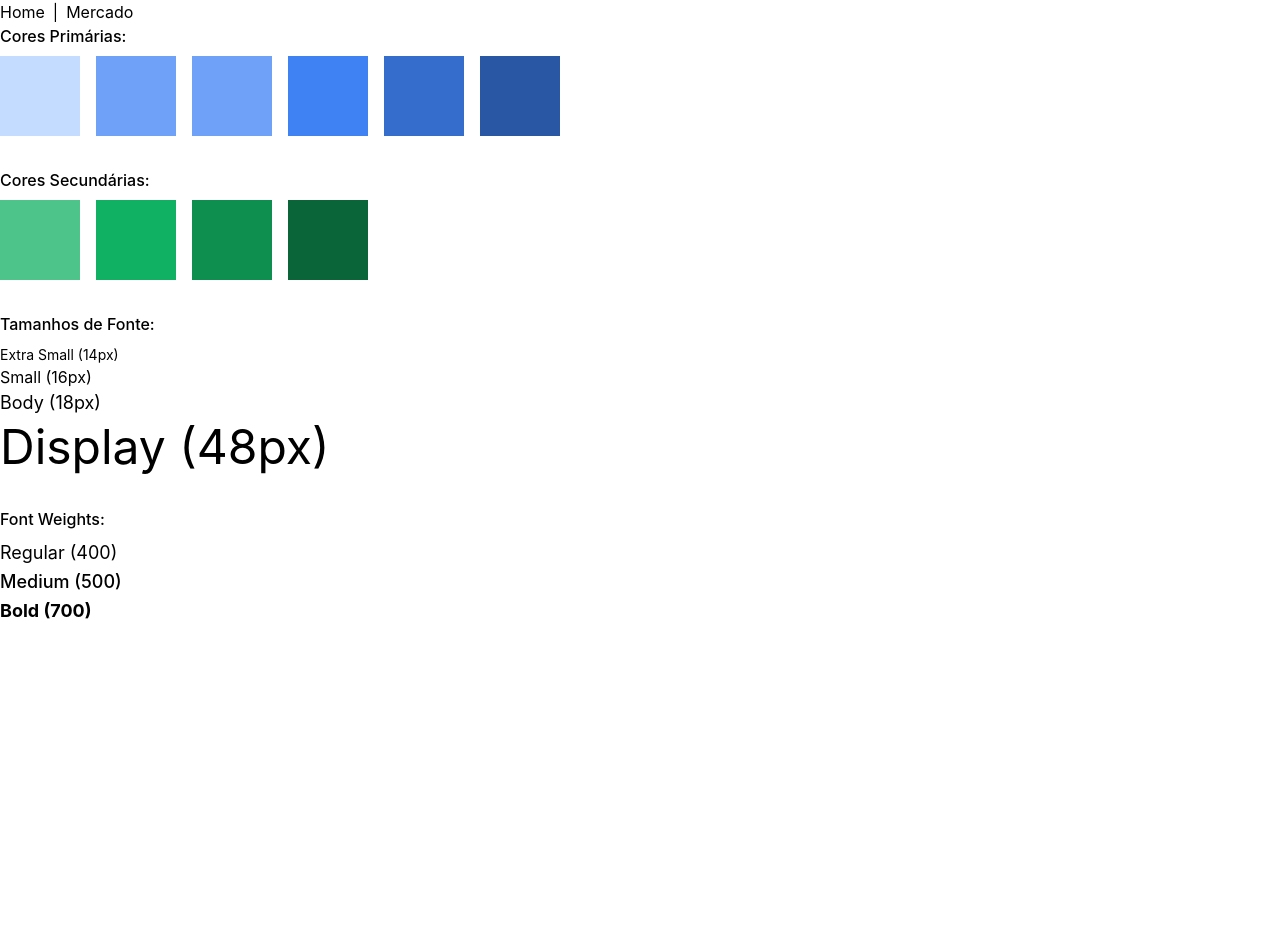
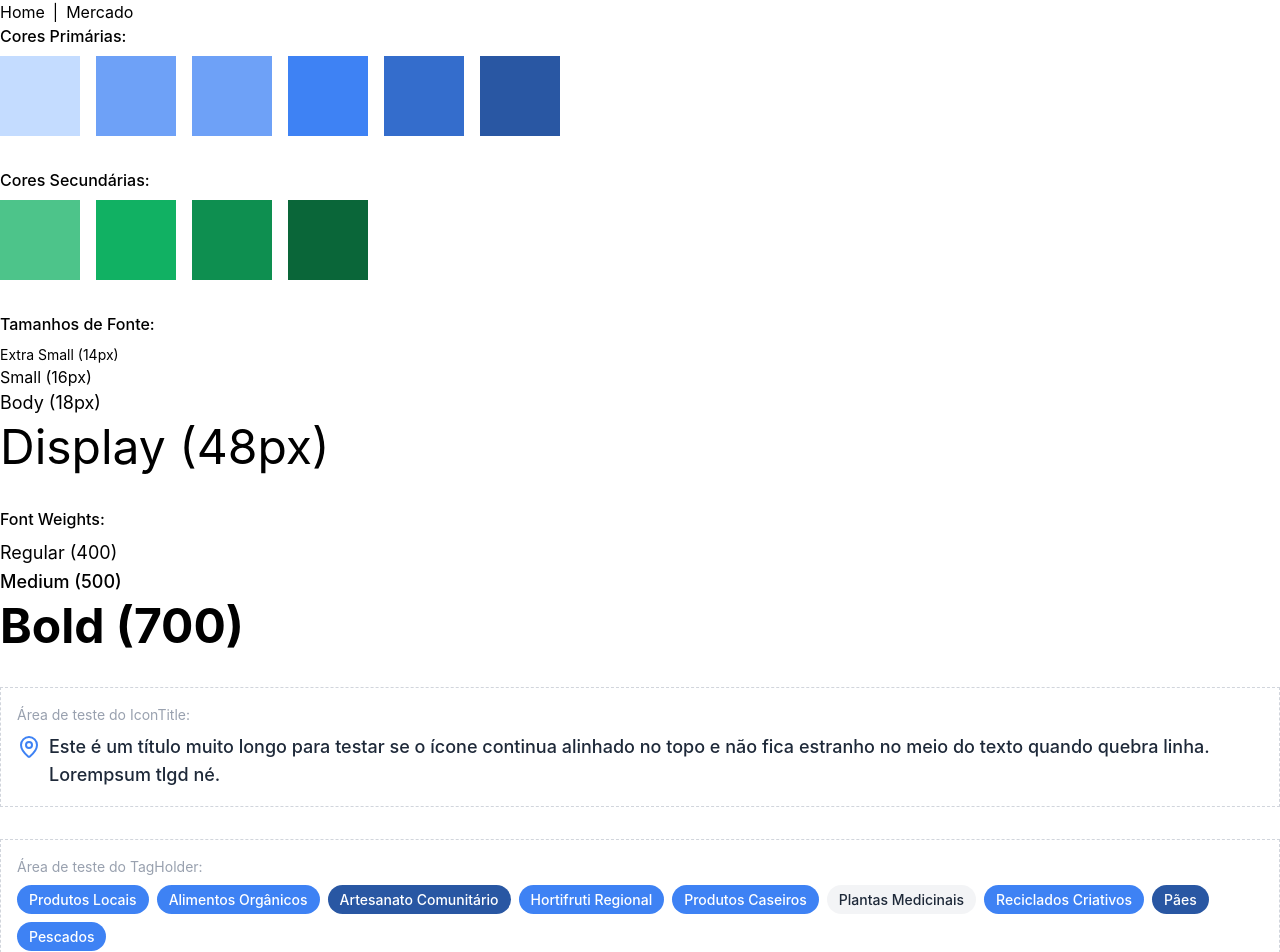
Before and after one commit to sillyveira/cinviva, a React (Vite) app: page / in a window 1280 px wide. Shown: the top 952 px of the page. Before the commit the page ends 800 px from the top, so only its background shows below. Built offline with nearby package versions, Linux system fonts and the light colour scheme.

Commit message:
add Typography component

```diff
--- a/package.json
+++ b/package.json
@@ -11,6 +11,8 @@
   },
   "dependencies": {
     "@tailwindcss/vite": "^4.1.18",
+    "lucide-react": "^0.562.0",
+    "prop-types": "^15.8.1",
     "react": "^19.2.0",
     "react-dom": "^19.2.0",
     "react-router-dom": "^6.14.1"
--- /dev/null
+++ b/src/components/IconTitle.jsx
@@ -0,0 +1,34 @@
+import React from 'react';
+
+/**
+ * Componente IconTitle
+ * Usado como cabeçalho de cards ou seções (ex: Horários, Eventos).
+ * * @param {Object} props
+ * @param {ElementType} props.icon   - Componente de ícone (Lucide ou SVG customizado)
+ * @param {string} props.title       - O texto do título
+ * @param {string} [props.className] - Classes extras
+ */
+export function IconTitle({
+  icon: Icon,
+  title,
+  as: Tag = "h3",
+  color = "text-primary-default",
+  className = ""
+}) {
+  return (
+    <div className={`flex items-start gap-2 ${className}`}>
+      {/* items-start: Se o texto tiver 3 linhas, o ícone fica no topo,
+         não no meio (o que ficaria feio).
+      */}
+
+      <div className={`${color} flex items-center justify-center mt-0.5`}>
+        {/* mt-0.5: Um ajuste fino para alinhar perfeitamente o ícone com a altura da letra maiúscula */}
+        {Icon && <Icon size={24} />}
+      </div>
+
+      <Tag className={`text-body font-medium text-gray-800`}>
+        {title}
+      </Tag>
+    </div>
+  );
+}
--- /dev/null
+++ b/src/components/Tag.jsx
@@ -0,0 +1,43 @@
+import React from 'react';
+import PropTypes from 'prop-types';
+
+/**
+ * Componente Tag
+ * Exibe um texto dentro de um retângulo arredondado com cores configuráveis.
+ *
+ * @param {Object} props
+ * @param {string} props.text                - O texto a ser exibido dentro da tag.
+ * @param {string} [props.variant='primary'] - A variante de cor da tag.
+ * @param {string} [props.className]         - Classes extras para customização.
+ */
+export function Tag({ text, variant = 'primary', className = '' }) {
+  const variantClasses = {
+    primary: 'bg-primary-default text-white',
+    secondary: 'bg-primary-dark text-white',
+    tertiary: 'bg-gray-100 text-gray-800',
+  };
+
+  // Seleciona as classes com base na variante ou usa a primária como padrão
+  const colorClass = variantClasses[variant] || variantClasses.primary;
+
+  return (
+    <span
+      className={`
+        inline-block
+        px-3 py-1
+        rounded-full
+        text-xsmall font-medium
+        ${colorClass}
+        ${className}
+      `}
+    >
+      {text}
+    </span>
+  );
+}
+
+Tag.propTypes = {
+  text: PropTypes.string.isRequired,
+  variant: PropTypes.oneOf(['primary', 'secondary', 'tertiary']),
+  className: PropTypes.string,
+};
--- /dev/null
+++ b/src/components/TagHolder.jsx
@@ -0,0 +1,40 @@
+import React from 'react';
+import PropTypes from 'prop-types';
+import { Tag } from './Tag';
+
+/**
+ * Componente TagHolder
+ * Agrupa e renderiza uma lista de componentes Tag com espaçamento e quebra de linha automática.
+ *
+ * @param {Object} props
+ * @param {Array<{text: string, variant?: string}>} props.tags - Uma lista de objetos, onde cada objeto representa uma tag.
+ * @param {string} [props.className] - Classes extras para customização do container.
+ */
+export function TagHolder({ tags, className = '' }) {
+  if (!tags || tags.length === 0) {
+    return null;
+  }
+
+  return (
+    <div className={`flex flex-wrap gap-2 ${className}`}>
+      {tags.map((tag, index) => (
+        <Tag
+            key={tag.id || index}
+            text={tag.text}
+            variant={tag.variant}
+        />
+      ))}
+    </div>
+  );
+}
+
+TagHolder.propTypes = {
+  tags: PropTypes.arrayOf(
+    PropTypes.shape({
+      id: PropTypes.oneOfType([PropTypes.string, PropTypes.number]),
+      text: PropTypes.string.isRequired,
+      variant: PropTypes.string,
+    })
+  ).isRequired,
+  className: PropTypes.string,
+};
--- /dev/null
+++ b/src/components/Typography.jsx
@@ -0,0 +1,20 @@
+export function Typography(values){
+    const {Tag, Size, Weight, children} = values;
+
+    const TagOptions = Tag || 'p';
+
+    const SizeOptions = {
+        xsmall: 'text-xsmall',
+        small: 'text-small',
+        body: 'text-body',
+        display: 'text-display',
+        large: 'text-large',
+    };
+    const WeightOptions = {
+        regular: 'font-regular',
+        medium: 'font-medium',
+        bold: 'font-bold',
+    }
+
+    return (<TagOptions className = {`${SizeOptions[Size]} ${WeightOptions[Weight]}`}>{children}</TagOptions>)
+}
--- a/src/pages/MainPage.jsx
+++ b/src/pages/MainPage.jsx
@@ -1,7 +1,23 @@
 import { useState } from 'react'
+import { MapPin } from 'lucide-react'
+import { IconTitle } from '../components/IconTitle'
+import { TagHolder } from '../components/TagHolder'
+import { Typography } from '../components/Typography'
 
 export default function MainPage() {
   const [count, setCount] = useState(0)
+
+  const exampleTags = [
+    { text: 'Produtos Locais', variant: 'primary' },
+    { text: 'Alimentos Orgânicos', variant: 'primary' },
+    { text: 'Artesanato Comunitário', variant: 'secondary' },
+    { text: 'Hortifruti Regional', variant: 'primary' },
+    { text: 'Produtos Caseiros', variant: 'primary' },
+    { text: 'Plantas Medicinais', variant: 'tertiary' },
+    { text: 'Reciclados Criativos', variant: 'primary' },
+    { text: 'Pães', variant: 'secondary' },
+    { text: 'Pescados', variant: 'primary' },
+  ];
 
   return (
     <>
@@ -44,7 +60,27 @@ export default function MainPage() {
         <h2 className="text-small font-medium mb-2">Font Weights:</h2>
         <p className="text-body font-regular">Regular (400)</p>
         <p className="text-body font-medium">Medium (500)</p>
-        <p className="text-body font-bold">Bold (700)</p>
+        <Typography Tag="h1" Size="display" Weight="bold">Bold (700)</Typography>
+      </div>
+
+      {/* Teste do novo componente */}
+      <div className="mt-8 border border-dashed border-gray-300 p-4 space-y-4">
+        <p className="text-xsmall text-gray-400 mb-2">Área de teste do IconTitle:</p>
+
+        {/* Teste de quebra de linha */}
+        <IconTitle
+            icon={MapPin}
+            title="Este é um título muito longo para testar se o ícone continua alinhado no topo e não fica estranho no meio do texto quando quebra linha. Lorempsum tlgd né."
+        />
+      </div>
+
+
+      {/* Teste do novo componente TagHolder */}
+      <div className="mt-8 border border-dashed border-gray-300 p-4">
+        <p className="text-xsmall text-gray-400 mb-2">Área de teste do TagHolder:</p>
+
+        {/* Exemplo de uso com múltiplas tags para testar a quebra de linha e variantes */}
+        <TagHolder tags={exampleTags} />
       </div>
     </>
   )
```
Also changed, not shown: 1 other file (tests, documents, lock files or other folders).
